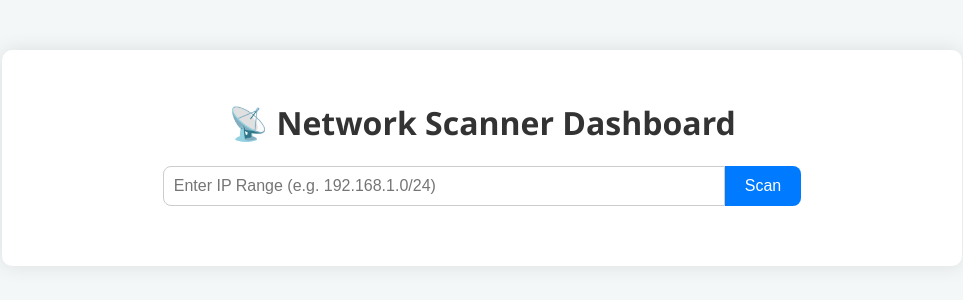
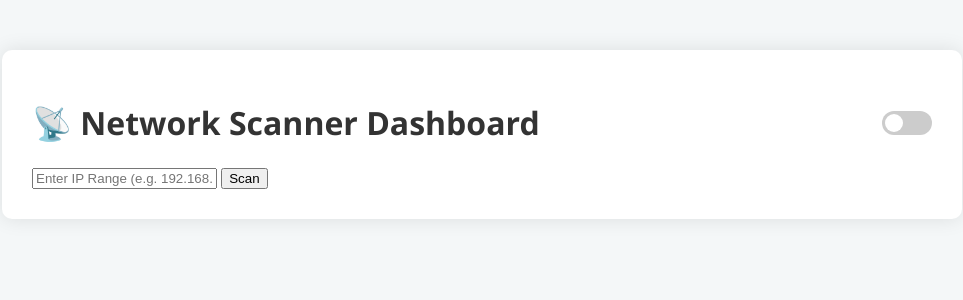
Before and after one commit to SparshMajumdar/Network_Scanner, a Flask app: page / in a window 1280 px wide. Shown: the top 300 px of the page, without its empty margins (158-1121 px from the left). Run offline with Flask 3, Linux system fonts and the light colour scheme.

Commit message:
Update in the code

```diff
--- a/static/style.css
+++ b/static/style.css
@@ -1,8 +1,11 @@
+/* Light mode (default) */
 body {
   font-family: 'Segoe UI', Tahoma, Geneva, Verdana, sans-serif;
   background: #f4f7f8;
+  color: #333;
   margin: 0;
   padding: 0;
+  transition: background 0.3s, color 0.3s;
 }
 
 .container {
@@ -10,68 +13,76 @@ body {
   margin: 50px auto;
   padding: 30px;
   background: white;
+  border-radius: 10px;
   box-shadow: 0 0 20px rgba(0, 0, 0, 0.1);
-  border-radius: 10px;
 }
 
-h1, h2 {
-  text-align: center;
-  color: #333;
+/* Dark mode toggle switch */
+.header {
+  display: flex;
+  justify-content: space-between;
+  align-items: center;
 }
 
-form {
-  display: flex;
-  justify-content: center;
-  margin-bottom: 30px;
+.switch {
+  position: relative;
+  display: inline-block;
+  width: 50px;
+  height: 24px;
 }
 
-input[type="text"] {
-  padding: 10px;
-  width: 60%;
-  font-size: 1rem;
-  border: 1px solid #ccc;
-  border-radius: 8px 0 0 8px;
-  outline: none;
+.switch input {
+  opacity: 0;
+  width: 0;
+  height: 0;
 }
 
-button {
-  padding: 10px 20px;
-  background-color: #007BFF;
-  color: white;
-  border: none;
-  border-radius: 0 8px 8px 0;
-  font-size: 1rem;
+.slider {
+  position: absolute;
+  top: 0; left: 0;
+  right: 0; bottom: 0;
+  background-color: #ccc;
+  border-radius: 34px;
   cursor: pointer;
+  transition: .4s;
 }
 
-button:hover {
-  background-color: #0056b3;
+.slider:before {
+  position: absolute;
+  content: "";
+  height: 18px; width: 18px;
+  left: 3px; bottom: 3px;
+  background-color: white;
+  border-radius: 50%;
+  transition: .4s;
 }
 
-table {
-  width: 100%;
-  border-collapse: collapse;
-  margin-top: 20px;
+input:checked + .slider {
+  background-color: #2196F3;
 }
 
-th, td {
-  padding: 12px;
-  border: 1px solid #ddd;
-  text-align: center;
+input:checked + .slider:before {
+  transform: translateX(26px);
 }
 
-th {
-  background-color: #007BFF;
-  color: white;
+/* Dark Mode Styles */
+body.dark {
+  background: #121212;
+  color: #f0f0f0;
 }
 
-tr:nth-child(even) {
-  background-color: #f9f9f9;
+body.dark .container {
+  background: #1f1f1f;
 }
 
-.spoof {
-  text-align: center;
-  margin-top: 20px;
-  font-weight: bold;
-  color: #cc0000;
+body.dark table, body.dark th, body.dark td {
+  border-color: #444;
 }
+
+body.dark th {
+  background-color: #333;
+}
+
+body.dark .spoof {
+  color: #ff6666;
+}
--- a/templates/index.html
+++ b/templates/index.html
@@ -7,7 +7,13 @@
 </head>
 <body>
   <div class="container">
-    <h1>📡 Network Scanner Dashboard</h1>
+    <div class="header">
+      <h1>📡 Network Scanner Dashboard</h1>
+      <label class="switch">
+        <input type="checkbox" id="modeToggle">
+        <span class="slider"></span>
+      </label>
+    </div>
 
     <form method="POST">
       <input type="text" name="ip_range" placeholder="Enter IP Range (e.g. 192.168.1.0/24)" required>
@@ -39,5 +45,7 @@
     <p class="spoof">{{ spoof_status }}</p>
     {% endif %}
   </div>
+
+  <script src="{{ url_for('static', filename='darkmode.js') }}"></script>
 </body>
 </html>
```
Also changed, not shown: static/dark.js (added, +20 -0 lines).
